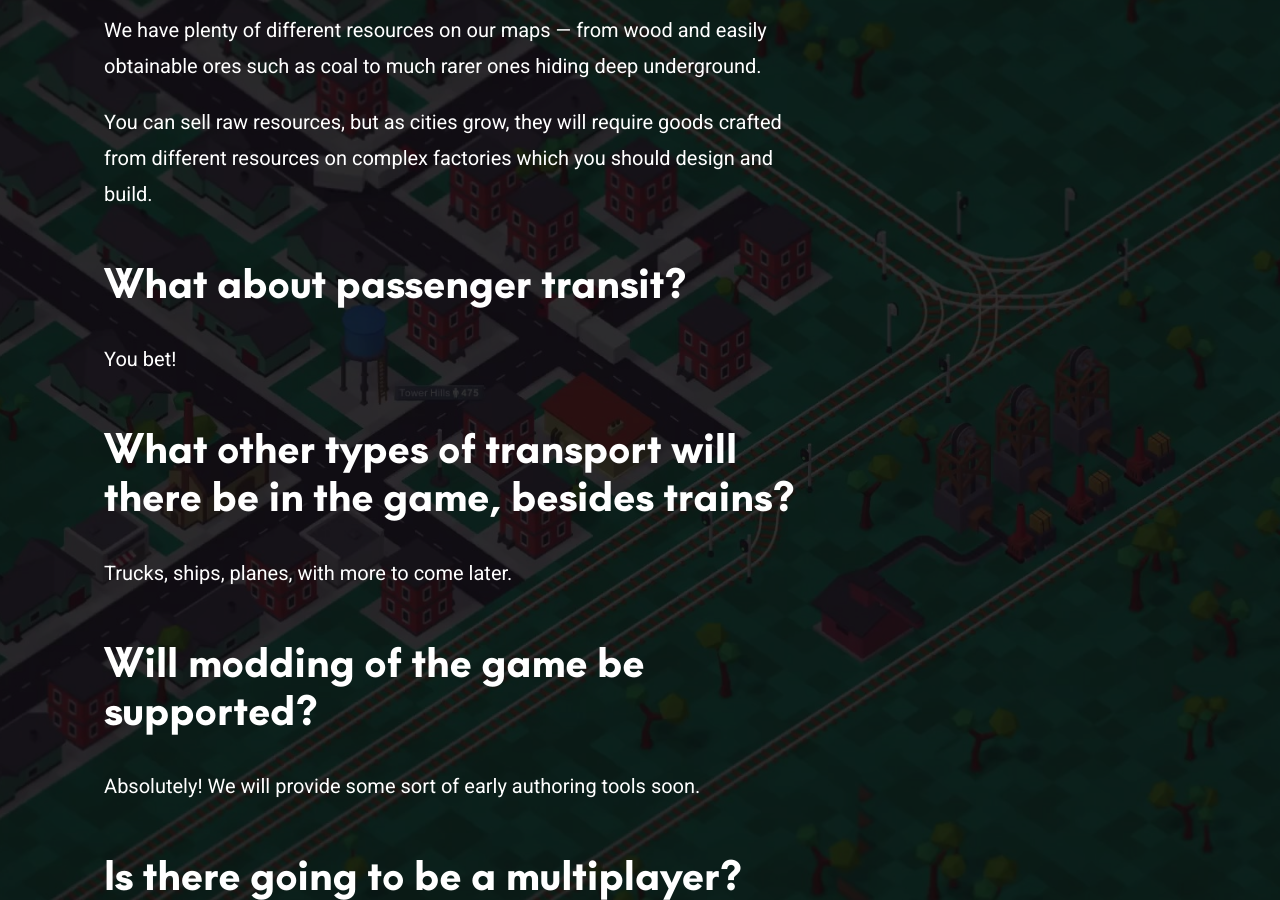
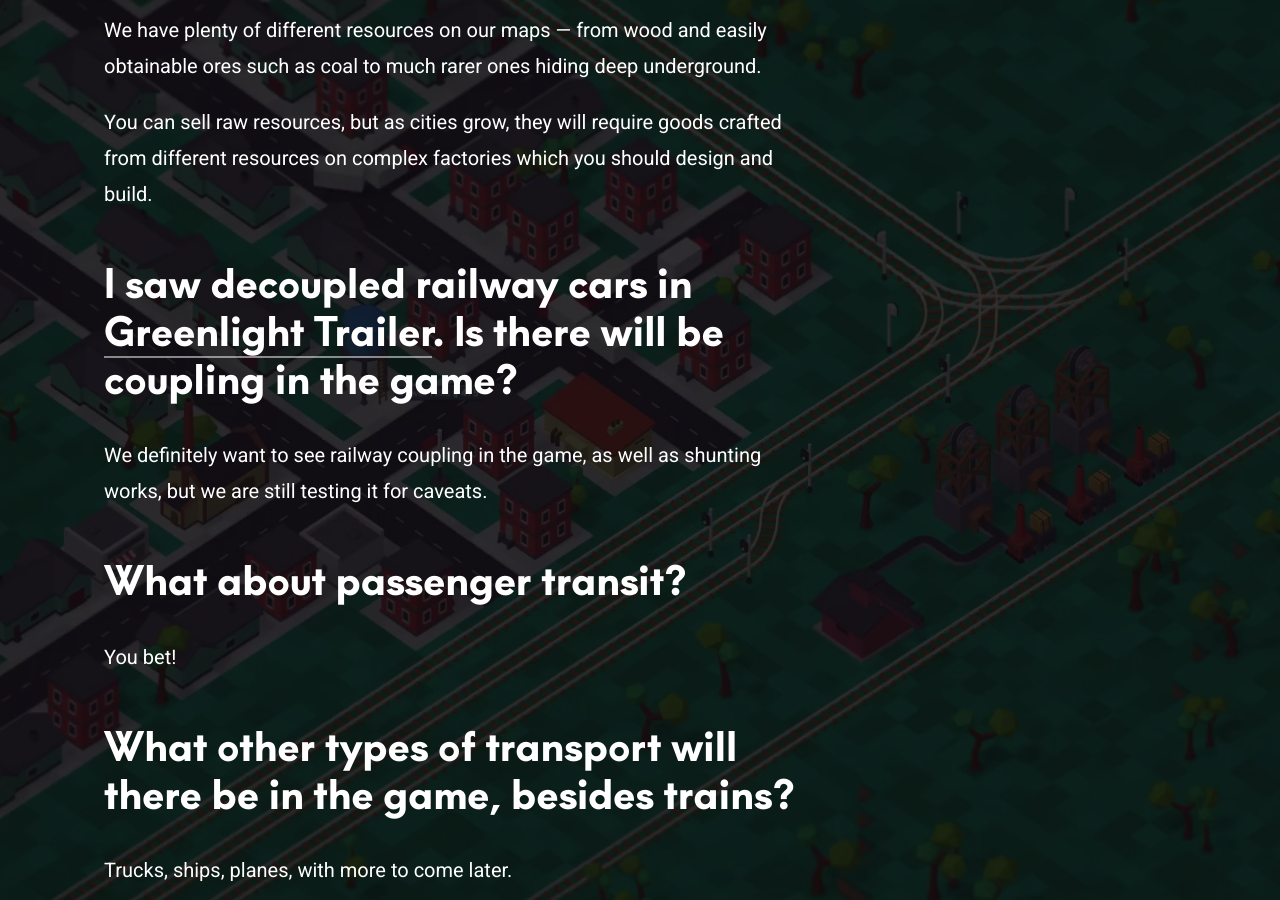
Before and after one commit to andrewpey/vtland, a Jekyll site: the page built from faq.md, in a window 1280 px wide and 900 px high, scrolled down 2317 px. Built offline with Jekyll 4.4.1, drawn with Linux system fonts in a browser that asks for light colours; nearby versions of some CDN libraries.

Commit message:
couple-decouple question

```diff
--- a/faq.md
+++ b/faq.md
@@ -57,6 +57,10 @@ We have plenty of different resources on our maps — from wood and easily obtai
 
 You can sell raw resources, but as cities grow, they will require goods crafted from different resources on complex factories which you should design and build.
 
+## I saw decoupled railway cars in [Greenlight Trailer](https://youtu.be/u1kRZKu3NAc?t=51). Is there will be coupling in the game?
+
+We definitely want to see railway coupling in the game, as well as shunting works, but we are still testing it for caveats.
+
 ## What about passenger transit?
 
 You bet!
```
Also changed, not shown: faq_ru.md (+4 -0 lines).
